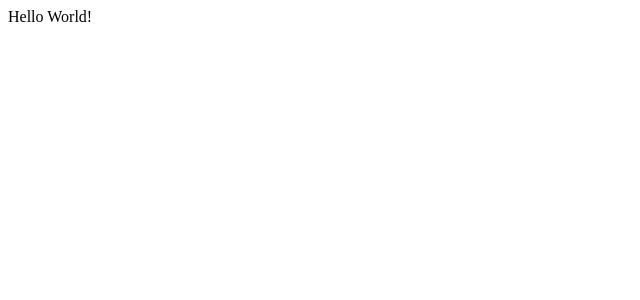
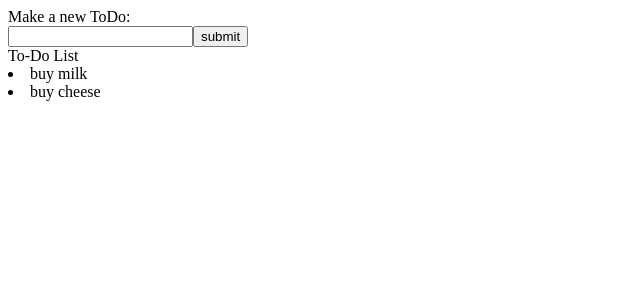
Before and after one commit to tylerCaineRhodes/review-group-todo-practice, a React app: page / in a window 1280 px wide. Shown: the top 300 px of the page, without its empty margins (0-640 px from the left). Built offline with nearby package versions, Linux system fonts and the light colour scheme; the HTML template or start-up script is replaced by a standard one.

Commit message:
completed the to-do app

```diff
--- a/client/App.js
+++ b/client/App.js
@@ -1,9 +1,43 @@
 import React from "react";
+import InputComponent from "./InputComponent";
+import List from "./List";
 export default class App extends React.Component {
+  constructor(props) {
+    super(props);
+    this.state = {
+      textInput: '',
+      toDoList: ['buy milk', 'buy cheese']
+    }
+    this.handleChange=this.handleChange.bind(this);
+    this.clicked=this.clicked.bind(this);
+  }
+
+  handleChange(event) {
+    this.setState({
+      textInput: event.target.value,
+    })
+  }
+
+  clicked() {
+    var temp = this.state.toDoList;
+    temp.push(this.state.textInput);
+    this.setState({
+      toDoList: temp,
+      textInput: ''
+    })
+  }
+
   render() {
     return (
       <div>
-        Hello World!
+        <InputComponent
+          handleChange={this.handleChange}
+          text={this.state.textInput}
+          clicked={this.clicked}
+        />
+        <List
+          list={this.state.toDoList}
+        />
       </div>
     );
   }
--- /dev/null
+++ b/client/InputComponent.js
@@ -0,0 +1,23 @@
+import React from 'react';
+
+const InputComponent = (props) => {
+  return (
+    <div>
+      <div>
+        Make a new ToDo:
+      </div>
+      <input
+        value={props.text}
+        onChange={props.handleChange}>
+      </input>
+      <button
+        onClick={props.clicked}>
+        submit
+      </button>
+    </div>
+  )
+}
+
+export default InputComponent;
+
+//weird...
--- /dev/null
+++ b/client/List.js
@@ -0,0 +1,16 @@
+import React from 'react';
+
+function List(props) {
+  return (
+    <div>
+      To-Do List
+        {props.list.map((item, index) => (
+          <li key={index}>{item}</li>
+        ))}
+    </div>
+  )
+}
+
+export default List;
+
+//don't forget about key
```
Also changed, not shown: 2 other files (tests, documents, lock files or other folders).
